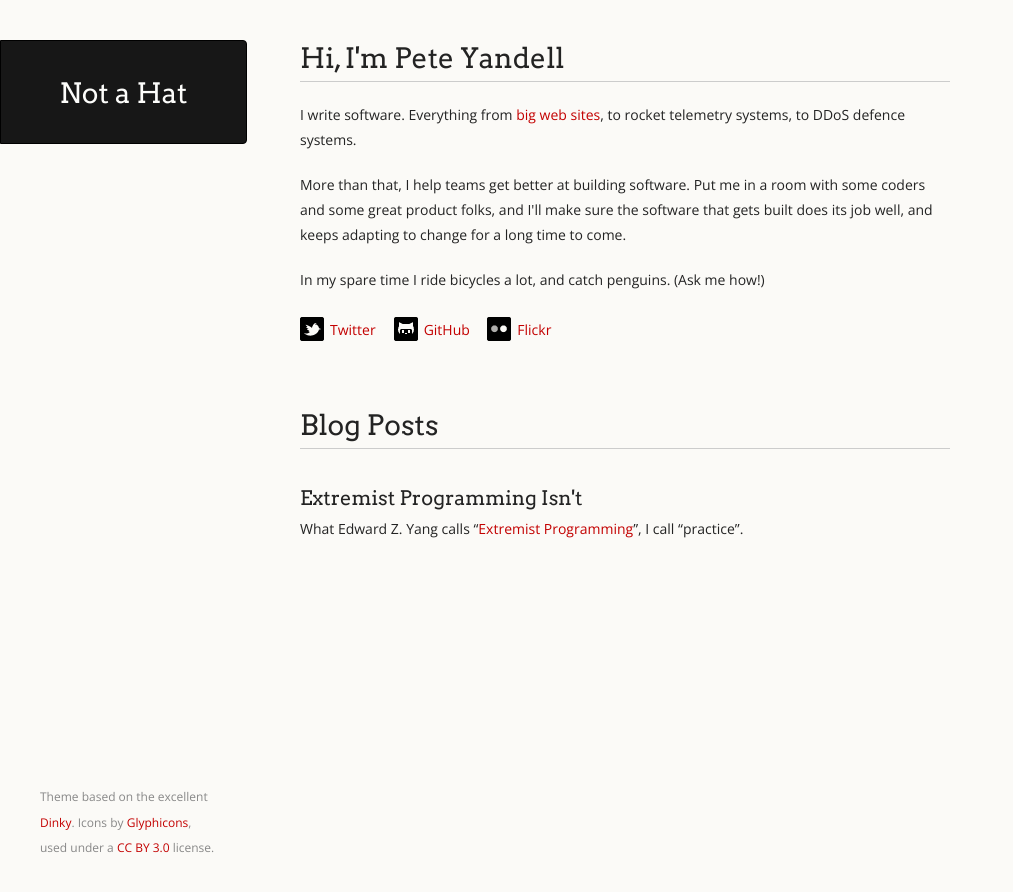
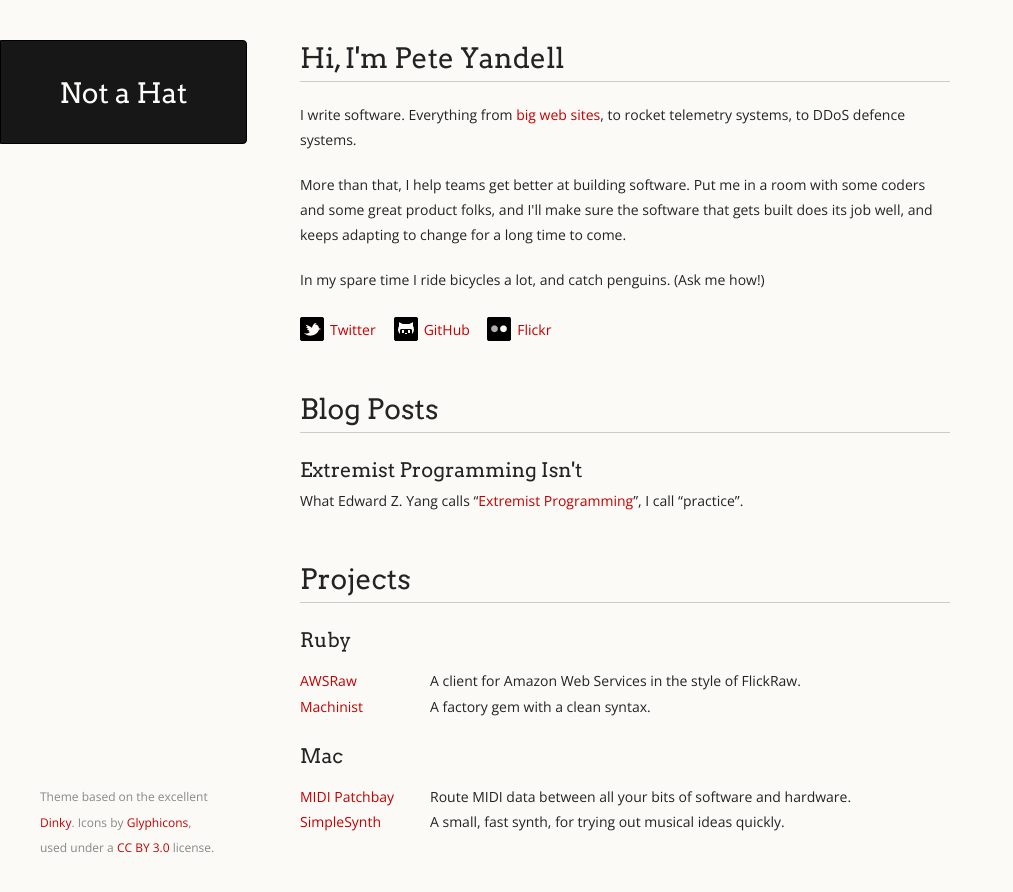
Before and after one commit to notahat/notahat.github.com, a Jekyll site: the page built from index.html, in a window 1280 px wide. Shown: the top 892 px of the page, without its empty margins (0-1013 px from the left). Built offline with Jekyll 4.4.1, drawn with Linux system fonts in a browser that asks for light colours.

Commit message:
Added Projects section to the home page.

```diff
--- a/_layouts/page.html
+++ b/_layouts/page.html
@@ -7,7 +7,7 @@
 
     <title>{{ page.title }}</title>
 
-    <link href="http://fonts.googleapis.com/css?family=Open+Sans:300italic,400italic,400,300" rel="stylesheet" type="text/css">
+    <link href="http://fonts.googleapis.com/css?family=Open+Sans:600,300italic,400italic,400,300" rel="stylesheet" type="text/css">
     <link href="http://fonts.googleapis.com/css?family=Arvo:400" rel="stylesheet" type="text/css">
 
     <link rel="stylesheet" href="/stylesheets/reset.css">
--- a/index.html
+++ b/index.html
@@ -31,4 +31,28 @@ title: Not a Hat
       </article>
     {% endfor %}
   </section>
+
+
+  <section>
+    <h1>Projects</h1>
+
+    <h2>Ruby</h2>
+
+    <dl>
+      <dt><a href="https://github.com/envato/awsraw">AWSRaw</a></dt>
+        <dd>A client for Amazon Web Services in the style of FlickRaw.</dd>
+      <dt><a href="http://github.com/notahat/machinist">Machinist</a></dt>
+        <dd>A factory gem with a clean syntax.</dd>
+    </dl>
+
+    <h2>Mac</h2>
+
+    <dl>
+      <dt><a href="/midi_patchbay">MIDI Patchbay</a></dt>
+        <dd>Route MIDI data between all your bits of software and hardware.</dd>
+      <dt><a href="/simplesynth">SimpleSynth</a></dt>
+        <dd>A small, fast synth, for trying out musical ideas quickly.</dd>
+    </dl>
+
+  </section>
 </div>
--- a/stylesheets/styles.less
+++ b/stylesheets/styles.less
@@ -39,7 +39,7 @@ h2 { font-size: 22px; }
 
 p { text-size: 15px; line-height: 25px; margin: 20px 0; }
 em { font-style: italic; }
-strong { font-weight: 700; }
+strong { font-weight: 600; }
 
 
 /* Links */
@@ -139,11 +139,15 @@ ul.social_media_links {
 /* Home page */
 
 div.home_page {
-  section { margin-bottom: 64px; }
-  h2 { font-size: 20px; border: none; }
+  section { margin-bottom: 48px; }
+  h2 { font-size: 20px; border: none; margin-top: 24px; }
   article h2 { margin-bottom: 0; border: none; }
   article h2 a { color: @dark_text_color; }
   article p { margin-top: 0; }
+
+  dl { overflow: hidden; }
+  dt { clear: both; float: left; width: 130px; }
+  dd { margin-left: 130px; }
 }
 
 
@@ -163,7 +167,7 @@ dl.software_details {
   margin: 25px 0;
 
   dt {
-    font-weight: bold;
+    font-weight: 600;
     float: left;
     width: 120px;
   }
```
